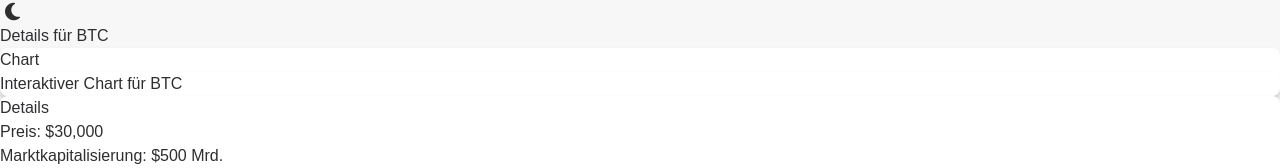
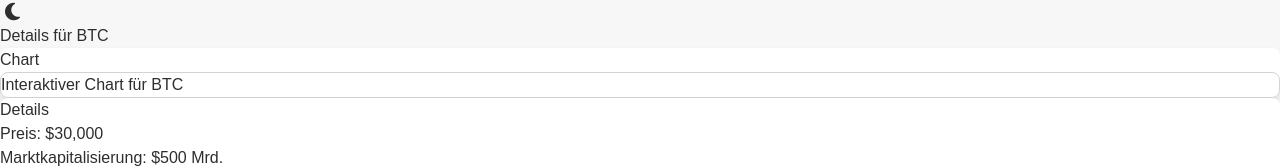
Before and after one commit to lekekes/my-crypto-tracker, a Next.js app: page /cryptocurrencies/BTC in a window 1280 px wide. Shown: the part 168-336 px from the top of the page. Built offline with nearby package versions, Linux system fonts and the light colour scheme.

Commit message:
Fix darkmode for mock pages

```diff
--- a/src/pages/cryptocurrencies/[coin].tsx
+++ b/src/pages/cryptocurrencies/[coin].tsx
@@ -15,7 +15,7 @@
 
       <div className="p-6 mock-box">
         <h2 className="font-semibold text-lg">Chart</h2>
-        <div className="h-64 rounded-lg flex items-center justify-center shadow-none border border-gray-300 mock-box">
+        <div className="h-64 rounded-lg flex items-center justify-center chart-box mock-box">
           <p>Interaktiver Chart für {currencyCoin}</p>
         </div>
       </div>
--- a/src/styles/globals.css
+++ b/src/styles/globals.css
@@ -33,3 +33,8 @@
   box-shadow: 0 4px 6px var(--mock-shadow);
   border-radius: 0.5rem;
 }
+
+.chart-box {
+  box-shadow: none !important;
+  border: 1px solid lightgrey;
+}
```
